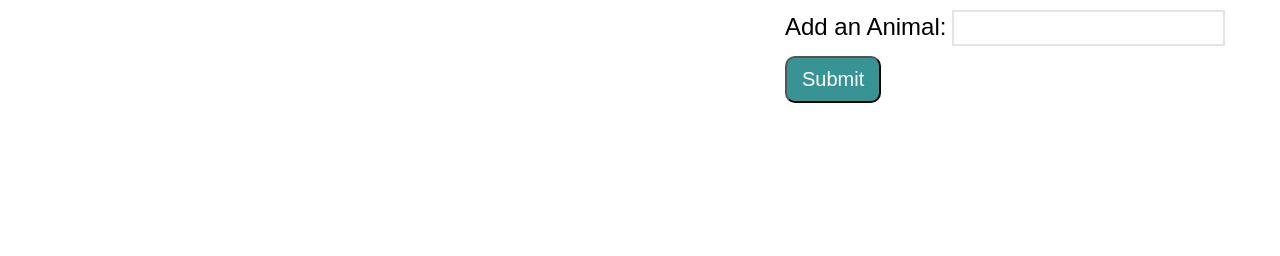
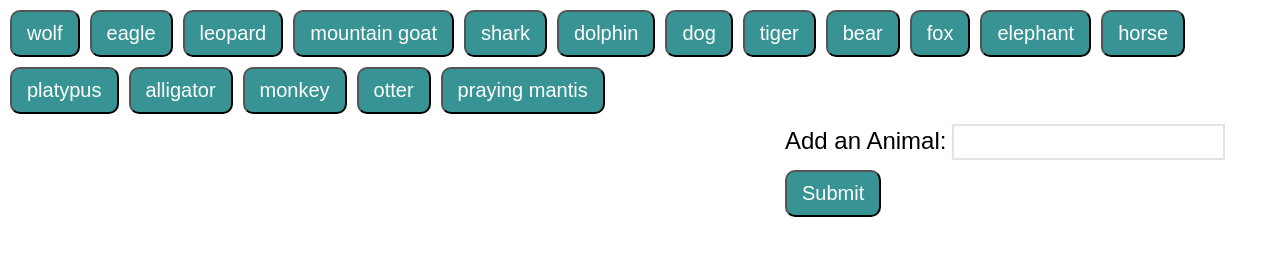
Before and after one commit to enimocks/Animal-GIFs, a plain HTML site: page index.html in a window 1280 px wide. Drawn offline with nearby package versions, Linux system fonts and the light colour scheme; files that its build step writes are made by us from their sources.

Commit message:
fixed directory paths

```diff
--- a/index.html
+++ b/index.html
@@ -5,8 +5,8 @@
   <meta name="viewport" content="width=device-width, initial-scale=1.0">
   <meta http-equiv="X-UA-Compatible" content="ie=edge">
   <title>Animal-Giphy</title>
-  <link rel="stylesheet" type="text/css" href="normalize.css">
-  <link rel="stylesheet" type="text/css" href="style.css">
+  <link rel="stylesheet" type="text/css" href="assets/css/normalize.css">
+  <link rel="stylesheet" type="text/css" href="assets/css/style.css">
 </head>
 <body>
 
@@ -26,7 +26,7 @@
   </div>
 
 <script src="https://code.jquery.com/jquery-3.3.1.min.js" integrity="sha256-FgpCb/KJQlLNfOu91ta32o/NMZxltwRo8QtmkMRdAu8=" crossorigin="anonymous"></script>
-<script src="app.js"></script>
+<script src="assets/javascript/app.js"></script>
 
 </body>
 </html>
```
